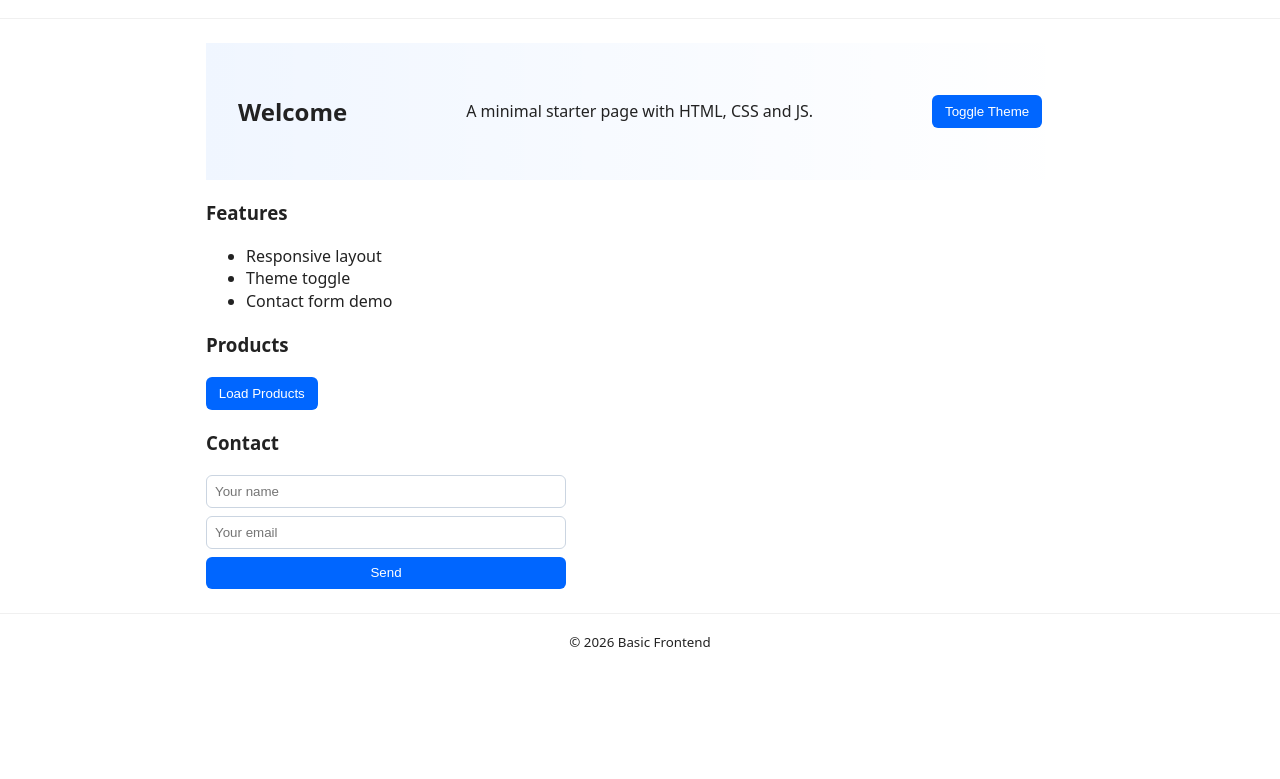
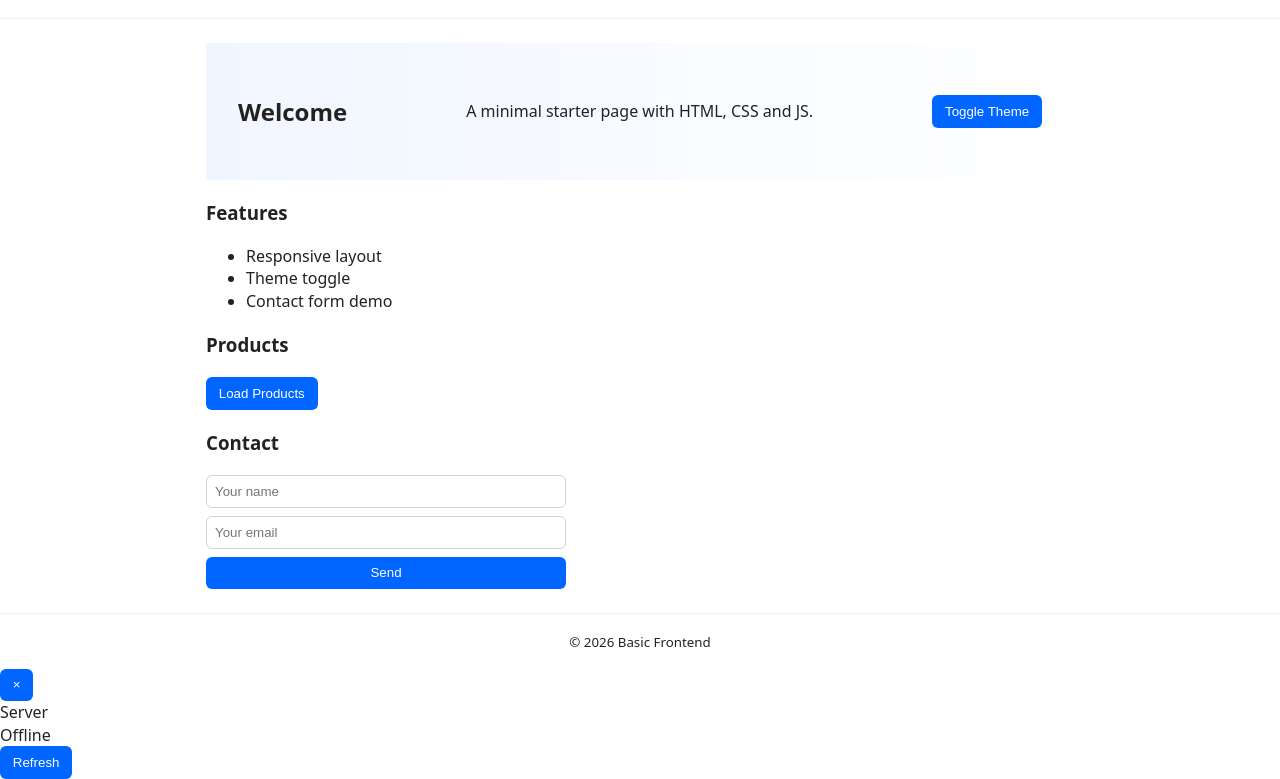
Before and after one commit to sharbelA/New-folder, a website: page index.html in a window 1280 px wide. Shown: the part 102-881 px from the top of the page. Before the commit the page ends 800 px from the top, so only its background shows below. Drawn offline with Linux system fonts and the light colour scheme; no server answers.

Commit message:
new component

```diff
--- /dev/null
+++ b/components/healthWidget.js
@@ -0,0 +1,57 @@
+// Lightweight health widget: non-intrusive, minimal footprint
+(function(){
+  const pollInterval = 15000; // 15s
+
+  function createWidget() {
+    const container = document.createElement('div');
+    container.id = 'health-widget';
+    container.className = 'health-widget';
+    container.setAttribute('aria-live','polite');
+    container.innerHTML = `
+      <button class="hw-close" aria-label="Close health widget">×</button>
+      <div class="hw-body">
+        <div class="hw-title">Server</div>
+        <div class="hw-status">Checking…</div>
+        <button class="hw-refresh">Refresh</button>
+      </div>
+    `;
+
+    container.querySelector('.hw-close').addEventListener('click', () => container.remove());
+    container.querySelector('.hw-refresh').addEventListener('click', fetchHealth);
+
+    document.body.appendChild(container);
+    return container;
+  }
+
+  async function fetchHealth() {
+    if (!widget) return;
+    const statusEl = widget.querySelector('.hw-status');
+    try {
+      const res = await fetch('/api/health', {cache: 'no-store'});
+      if (!res.ok) throw new Error('bad');
+      const json = await res.json();
+      const up = json && (json.status === 'ok');
+      const uptime = (json && json.uptime) ? ` · uptime ${Math.round(json.uptime)}s` : '';
+      statusEl.textContent = up ? `OK${uptime}` : 'Unavailable';
+      statusEl.classList.toggle('hw-ok', up);
+    } catch (e) {
+      statusEl.textContent = 'Offline';
+      statusEl.classList.remove('hw-ok');
+    }
+  }
+
+  // Only run when DOM is ready
+  let widget = null;
+  function init(){
+    if (!document.body) return setTimeout(init, 50);
+    try {
+      widget = createWidget();
+      fetchHealth();
+      setInterval(fetchHealth, pollInterval);
+    } catch (e) {
+      // no-op: keep this component non-fatal
+    }
+  }
+
+  init();
+})();
--- a/index.html
+++ b/index.html
@@ -53,5 +53,6 @@
   </footer>
 
   <script src="app.js"></script>
+  <script src="components/healthWidget.js"></script>
 </body>
 </html>
```
